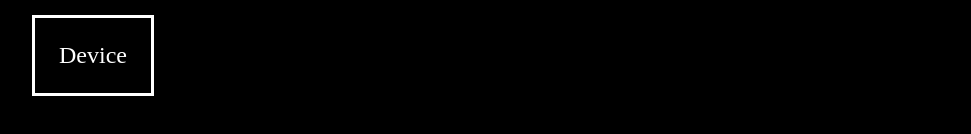
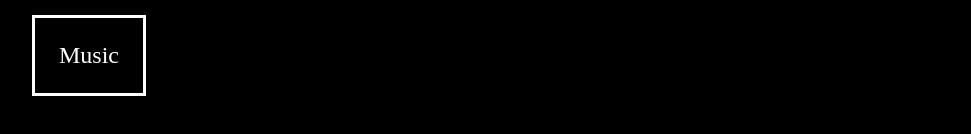
Before and after one commit to AttAditya/Long-Haul-Walk, a plain HTML site: page Get/index.html in a window 1280 px wide. Shown: the part 488-622 px from the top of the page, without its empty margins (16-987 px from the left). Drawn offline with Linux system fonts and the light colour scheme; a web font is replaced by a local one.

Commit message:
Music Downloads Available

```diff
--- a/Get/index.html
+++ b/Get/index.html
@@ -25,7 +25,7 @@
 		</p>-->
 		<br>
 		<p>
-			<button onclick="location.href = 'https://github.com/Attachment-Studios/Long-Haul-Walk/blob/main/Get/Complex%20Organelles.mp3?raw=true';">Device</button>
+			<button onclick="location.href = 'https://github.com/Attachment-Studios/Long-Haul-Walk/blob/main/Get/Complex%20Organelles.mp3?raw=true';">Music</button>
 		</p>
 	</div>
 </body>
```
